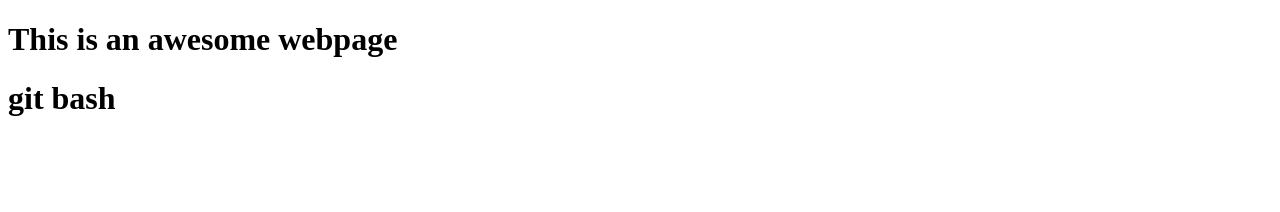
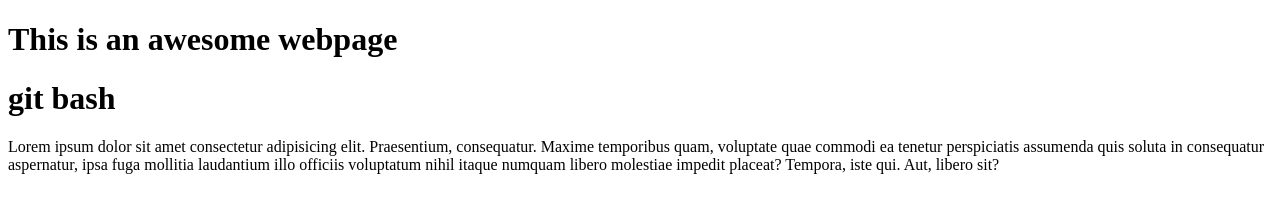
Before and after one commit to jit1212/workplace, a plain HTML site: page index.html in a window 1280 px wide. Drawn offline with Linux system fonts and the light colour scheme.

Commit message:
lesson 3

```diff
--- a/index.html
+++ b/index.html
@@ -9,5 +9,6 @@
 <body>
     <h1>This is an awesome webpage</h1>
     <h1>git bash</h1>
+    <p>Lorem ipsum dolor sit amet consectetur adipisicing elit. Praesentium, consequatur. Maxime temporibus quam, voluptate quae commodi ea tenetur perspiciatis assumenda quis soluta in consequatur aspernatur, ipsa fuga mollitia laudantium illo officiis voluptatum nihil itaque numquam libero molestiae impedit placeat? Tempora, iste qui. Aut, libero sit?</p>
 </body>
 </html>
```
